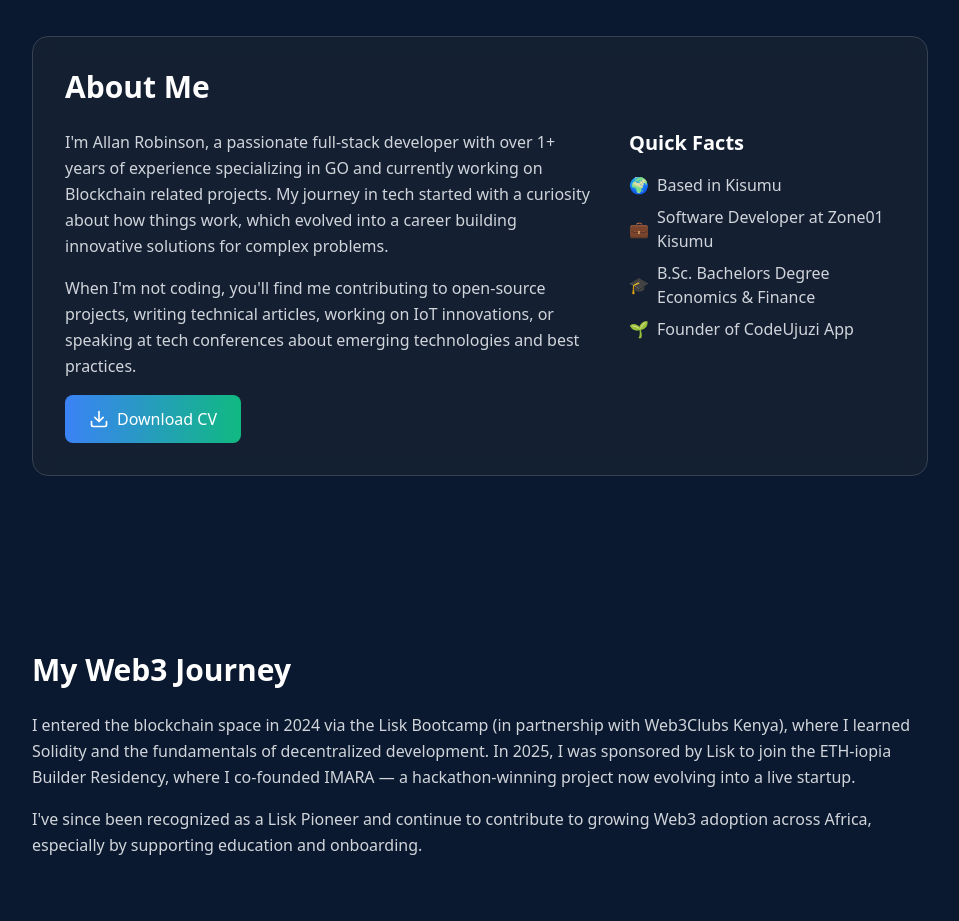
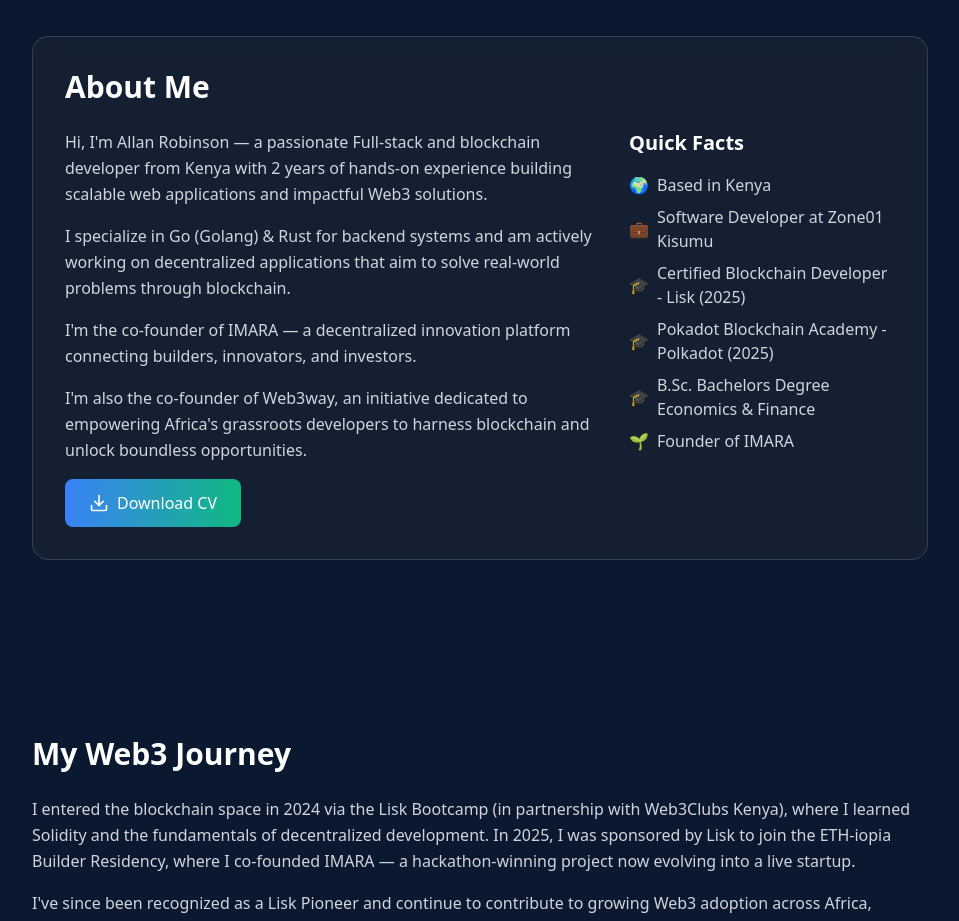
Before and after one commit to Githaiga22/Portfolio, a React (Vite) app: page / in a window 1280 px wide. Shown: the part 860-1781 px from the top of the page, without its empty margins (160-1119 px from the left). Built offline with nearby package versions, Linux system fonts and the light colour scheme.

Commit message:
Update Bio component: revise personal introduction, enhance professional details, and update CV link

```diff
--- a/src/components/Bio.tsx
+++ b/src/components/Bio.tsx
@@ -10,16 +10,19 @@ const Bio: React.FC = () => {
           <div className="grid md:grid-cols-[2fr,1fr] gap-8">
             <div className="space-y-4">
               <p className="text-gray-300 leading-relaxed">
-              I'm Allan Robinson, a passionate full-stack developer with over 1+ years of experience specializing in GO and currently working on Blockchain related projects.
-                My journey in tech started with a curiosity about how things work, which evolved into a career
-                building innovative solutions for complex problems.
+                Hi, I'm Allan Robinson — a passionate Full-stack and blockchain developer from Kenya with 2 years of hands-on experience building scalable web applications and impactful Web3 solutions.
               </p>
               <p className="text-gray-300 leading-relaxed">
-                When I'm not coding, you'll find me contributing to open-source projects, writing technical
-                articles, working on IoT innovations, or speaking at tech conferences about emerging technologies and best practices.
+                I specialize in Go (Golang) & Rust for backend systems and am actively working on decentralized applications that aim to solve real-world problems through blockchain.
+              </p>
+              <p className="text-gray-300 leading-relaxed">
+                I'm the co-founder of IMARA — a decentralized innovation platform connecting builders, innovators, and investors.
+              </p>
+              <p className="text-gray-300 leading-relaxed">
+                I'm also the co-founder of Web3way, an initiative dedicated to empowering Africa's grassroots developers to harness blockchain and unlock boundless opportunities.
               </p>
               <a
-                href="/cv.pdf"
+                href="/cv2.pdf"
                 download
                 className="inline-flex items-center gap-2 bg-gradient-to-r from-blue-500 to-emerald-500
                 text-white px-6 py-3 rounded-lg hover:opacity-90 transition-opacity mt-4"
@@ -32,16 +35,22 @@ const Bio: React.FC = () => {
               <h3 className="text-xl font-semibold">Quick Facts</h3>
               <ul className="space-y-2 text-gray-300">
                 <li className="flex items-center gap-2">
-                  <span>🌍</span> Based in Kisumu
+                  <span>🌍</span> Based in Kenya
                 </li>
                 <li className="flex items-center gap-2">
                   <span>💼</span> Software Developer at Zone01 Kisumu
                 </li>
                 <li className="flex items-center gap-2">
+                  <span>🎓</span> Certified Blockchain Developer - Lisk (2025)
+                </li>
+                <li className="flex items-center gap-2">
+                  <span>🎓</span> Pokadot Blockchain Academy - Polkadot (2025)
+                </li>
+                <li className="flex items-center gap-2">
                   <span>🎓</span> B.Sc. Bachelors Degree Economics & Finance
                 </li>
                 <li className="flex items-center gap-2">
-                  <span>🌱</span> Founder of CodeUjuzi App
+                  <span>🌱</span> Founder of IMARA
                 </li>
               </ul>
             </div>
```
